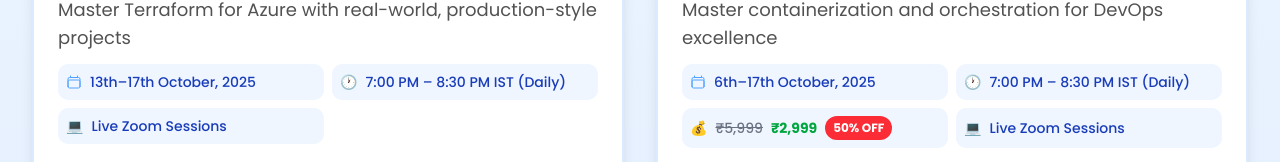
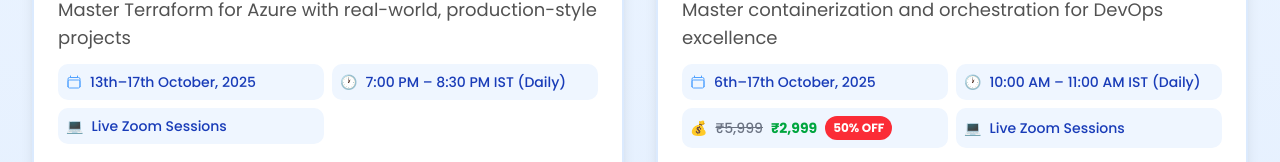
Before and after one commit to TheDevOpsCommunity/TheDevopsCommunity_Website_, a Next.js app: page /webinars in a window 1280 px wide. Shown: the part 522-684 px from the top of the page. Built offline with nearby package versions, Linux system fonts and the light colour scheme.

Commit message:
Update Docker & Kubernetes Bootcamp schedule: changed session time to 10:00 AM – 11:00 AM IST and adjusted duration to 2 weeks, 1 hour daily across multiple components including the webhook, webinar details, and hero section for consistency.

```diff
--- a/app/api/webhook/courses/docker-kubernetes/route.ts
+++ b/app/api/webhook/courses/docker-kubernetes/route.ts
@@ -123,7 +123,7 @@
                         <td style="font-family:Arial,Helvetica,sans-serif; font-size:15px; color:#374151; line-height:1.6;">
                           <p style="margin:0 0 12px 0;">Hi <strong style="color:#111827;">${firstName}</strong>,</p>
                           <p style="margin:0 0 12px 0;">Thank you for registering for our <strong style="color:#0f766e;">Docker & Kubernetes Mastery – 2-Week Bootcamp</strong>.</p>
-                          <p style="margin:0 0 16px 0;">Dates: <strong>6th–17th October, 2025</strong> • Time: <strong>7:00 PM – 8:30 PM IST (Daily)</strong></p>
+                          <p style="margin:0 0 16px 0;">Dates: <strong>6th–17th October, 2025</strong> • Time: <strong>10:00 AM – 11:00 AM IST (Daily)</strong></p>
                         </td>
                       </tr>
                       <tr>
--- a/app/webinars/[id]/page.tsx
+++ b/app/webinars/[id]/page.tsx
@@ -179,8 +179,8 @@
       title: "Docker & Kubernetes Mastery – 2-Week Live Bootcamp",
       isLive: true,
       date: "6th–17th October, 2025",
-      time: "7:00 PM – 8:30 PM IST (Daily)",
-      duration: "2 weeks, 1.5 hours each day",
+      time: "10:00 AM – 11:00 AM IST (Daily)",
+      duration: "2 weeks, 1 hour each day",
       fee: "₹2,999",
       originalPrice: "₹5,999",
       discount: "50% OFF",
--- a/components/HeroSection/HeroSection.tsx
+++ b/components/HeroSection/HeroSection.tsx
@@ -384,7 +384,7 @@
                 </h3>
                 <p className="text-blue-100 text-sm md:text-base mb-4 max-w-2xl">
                   Master Infrastructure as Code with hands-on Azure demos, best practices, and a production-style capstone project.
-                  <span className="font-semibold"> 7:00–8:30 PM IST Daily</span>
+                  <span className="font-semibold"> 10:00–11:00 AM IST Daily</span>
                 </p>
                 <div className="flex flex-wrap items-center justify-center lg:justify-start gap-4 text-xs text-blue-100">
                   <span className="flex items-center gap-1">
@@ -428,7 +428,7 @@
               <div className="text-center lg:text-left flex-1">
                 <div className="flex items-center justify-center lg:justify-start gap-3 mb-2">
                   <span className="bg-black/20 text-white px-3 py-1 rounded-full text-xs font-semibold">Oct 6-17, 2025</span>
-                  <span className="bg-white/20 text-white px-3 py-1 rounded-full text-xs font-semibold">7:00–8:30 PM IST</span>
+                  <span className="bg-white/20 text-white px-3 py-1 rounded-full text-xs font-semibold">10:00–11:00 AM IST</span>
                 </div>
                 <h3 className="text-lg md:text-xl font-bold mb-1 leading-tight">Docker & Kubernetes Mastery – 2-Week Live Bootcamp</h3>
                 <p className="text-white/90 text-xs md:text-sm">Hands-on containerization and Kubernetes, projects, and production strategies. Fee <span className="font-semibold">₹2,999</span> <span className="line-through opacity-80 ml-1">₹5,999</span>. 50% off.</p>
--- a/components/Webinars/Webinars.tsx
+++ b/components/Webinars/Webinars.tsx
@@ -78,8 +78,8 @@
 ✅ Industry Expert Sessions
 ✅ Certificate of Completion`,
     date: "6th–17th October, 2025",
-    time: "7:00 PM – 8:30 PM IST (Daily)",
-    duration: "2 weeks, 1.5 hours each day",
+    time: "10:00 AM – 11:00 AM IST (Daily)",
+    duration: "2 weeks, 1 hour each day",
     fee: "₹2,999",
     originalPrice: "₹5,999",
     discount: "50% OFF",
```
